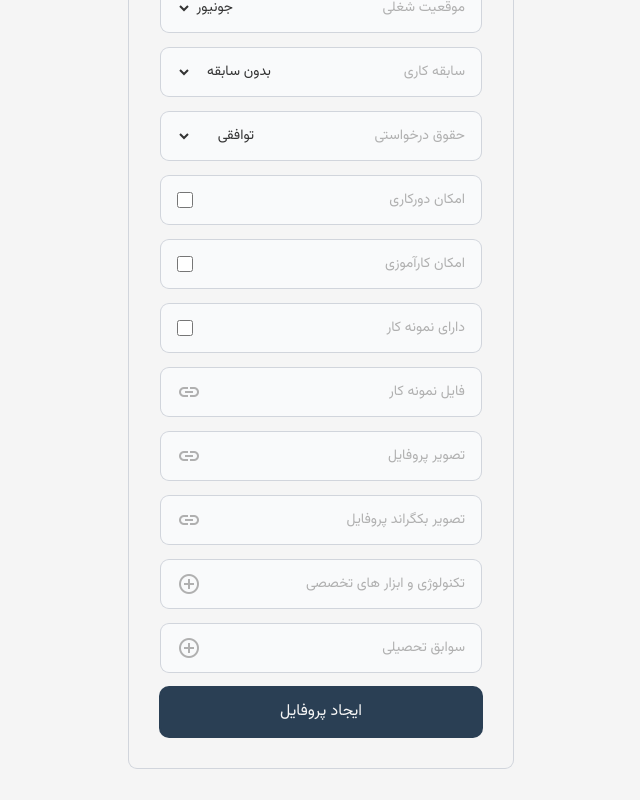
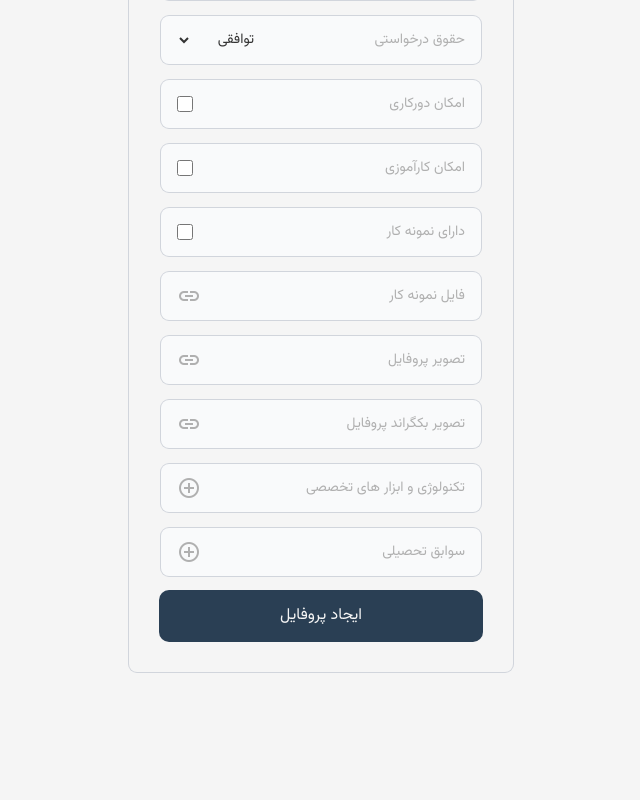
Before and after one commit to Amir-username/karpardaz-frontend, a Next.js app: page /profile/jobseeker/1/create in a window 1280 px wide. Shown: the part 608-1408 px from the top of the page, without its empty margins (319-959 px from the left). After the commit the page ends 1312 px from the top, so only its background shows below. Built offline with nearby package versions, Linux system fonts and the light colour scheme; no server answers.

Commit message:
update create profile detail form input files

```diff
--- a/src/app/profile/jobseeker/[id]/create/page.tsx
+++ b/src/app/profile/jobseeker/[id]/create/page.tsx
@@ -4,13 +4,16 @@ import Form from "@/ui/Form";
 import FormHeader from "@/ui/FormHeader";
 import Input from "@/ui/Input";
 import SelectInput from "@/ui/SelectInput";
-import FileInput from "@/ui/FileInput";
 import InputTag from "@/ui/InputTag";
 import Button from "@/ui/Button";
+import PdfFileInput from "@/ui/PdfFileInput";
+import ImageFileInput from "@/ui/ImageFileInput";
+
+
 
 function CreateProfilePage() {
   return (
-    <main className="flex items-center justify-center p-8 mt-32">
+    <main className="flex items-center justify-center p-8 mt-8">
       <Form action={LogoutAction}>
         <FormHeader title="تکمیل پروفایل" subtitle="کارجو" />
         <Input name="city" placeholder="شهر" type="text" icon="house" />
@@ -45,12 +48,12 @@ function CreateProfilePage() {
         <CheckBox text="امکان دورکاری" />
         <CheckBox text="امکان کارآموزی" />
         <CheckBox text="دارای نمونه کار" />
-        <FileInput label="فایل نمونه کار" type="pdf" />
-        <FileInput label="تصویر پروفایل" type="image" />
-        <FileInput label="تصویر بکگراند پروفایل" type="image" />
+        <PdfFileInput label="فایل نمونه کار" />
+        <ImageFileInput label="تصویر پروفایل" />
+        <ImageFileInput label="تصویر بکگراند پروفایل" />
         <InputTag label="تکنولوژی و ابزار های تخصصی" />
         <InputTag label="سوابق تحصیلی" />
-        <Button  type="submit" text="ایجاد پروفایل"/>
+        <Button type="submit" text="ایجاد پروفایل" />
       </Form>
     </main>
   );
--- a/src/components/profile/NotHaveProfile.tsx
+++ b/src/components/profile/NotHaveProfile.tsx
@@ -9,7 +9,7 @@ type NotHaveProfileProps = {
 function NotHaveProfile({ id, role }: NotHaveProfileProps) {
   return (
     <div className="flex justify-center items-center">
-      <div className="flex flex-col gap-4 py-64">
+      <div className="flex flex-col gap-12 py-64">
         <h3 className="text-xl text-neutral-dark">
           لطفا اول پروفایل خود را کامل کنید
         </h3>
--- /dev/null
+++ b/src/ui/ImageFileInput.tsx
@@ -0,0 +1,25 @@
+type FileInputProps = { label: string };
+
+function ImageFileInput({ label }: FileInputProps) {
+  return (
+    <div className="flex items-center justify-between w-full h-12 px-4 py-3 text-sm rounded-lg bg-gray-50 text-neutral-dark ring-1 ring-gray-300">
+      <span className="text-sm text-neutral-mid">{label}</span>
+      <label
+        htmlFor={`image-input-${label}`}
+        className="flex items-center text-sm font-medium cursor-pointer text-neutral-dark hover:text-gray-900"
+      >
+        <span className="cursor-pointer material-symbols-outlined text-neutral-mid">
+          link
+        </span>
+      </label>
+      <input
+        id={`image-input-${label}`}
+        type="file"
+        className="hidden"
+        accept="image/jpeg, image/png, image/gif"
+      />
+    </div>
+  );
+}
+
+export default ImageFileInput;
--- a/src/ui/FileInput.tsx
+++ b/src/ui/PdfFileInput.tsx
@@ -1,11 +1,9 @@
-type FileInputProps = { label: string; type: "image" | "pdf" };
-
-function FileInput({ label, type }: FileInputProps) {
+function PdfFileInput({ label }: { label: string }) {
   return (
     <div className="flex items-center justify-between w-full h-12 px-4 py-3 text-sm rounded-lg bg-gray-50 text-neutral-dark ring-1 ring-gray-300">
       <span className="text-sm text-neutral-mid">{label}</span>
       <label
-        htmlFor="file-input"
+        htmlFor={`pdf-input-${label}`}
         className="flex items-center text-sm font-medium cursor-pointer text-neutral-dark hover:text-gray-900"
       >
         <span className="cursor-pointer material-symbols-outlined text-neutral-mid">
@@ -13,17 +11,13 @@ function FileInput({ label, type }: FileInputProps) {
         </span>
       </label>
       <input
-        id="file-input"
+        id={`pdf-input-${label}`}
         type="file"
         className="hidden"
-        accept={
-          type === "image"
-            ? "image/jpeg, image/png, image/gif"
-            : "application/pdf"
-        }
+        accept="application/pdf"
       />
     </div>
   );
 }
 
-export default FileInput;
+export default PdfFileInput;
```
